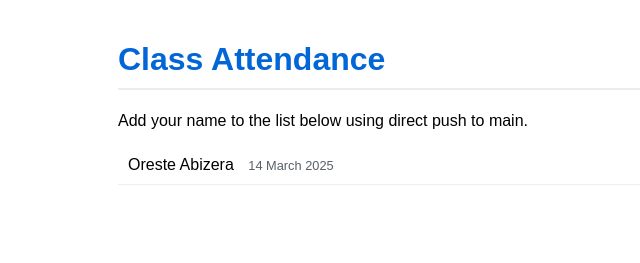
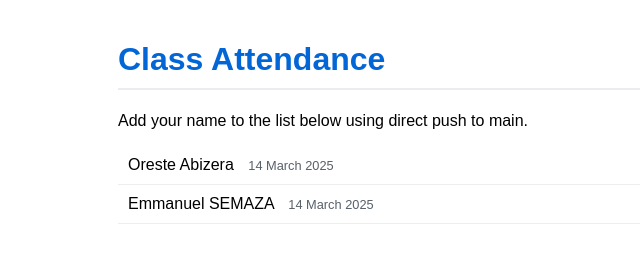
Before and after one commit to oreste-abizera/git-hands-on-lab, a plain HTML site: page attendance.html in a window 1280 px wide. Shown: the whole page, without its empty margins (122-762 px from the left). Drawn offline with Linux system fonts and the light colour scheme.

Commit message:
Add [Emmanuel SEMAZA] to attendance list

```diff
--- a/attendance.html
+++ b/attendance.html
@@ -43,6 +43,9 @@
         Oreste Abizera <span class="timestamp">14 March 2025</span>
       </li>
       <!-- Add your name below this line -->
+      <li class="list-item">
+        Emmanuel SEMAZA <span class="timestamp">14 March 2025</span>
+      </li>
     </ul>
   </body>
 </html>
```
